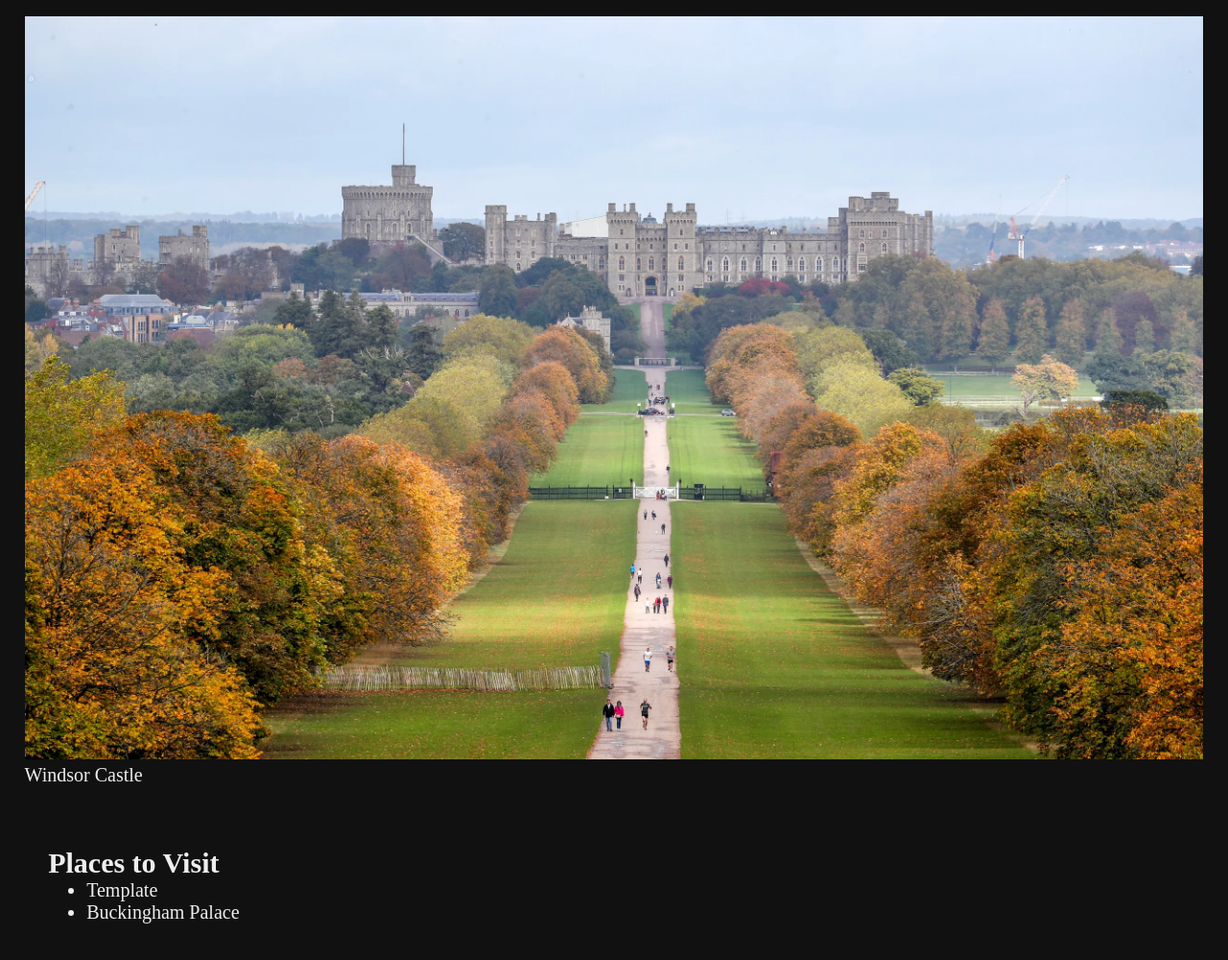
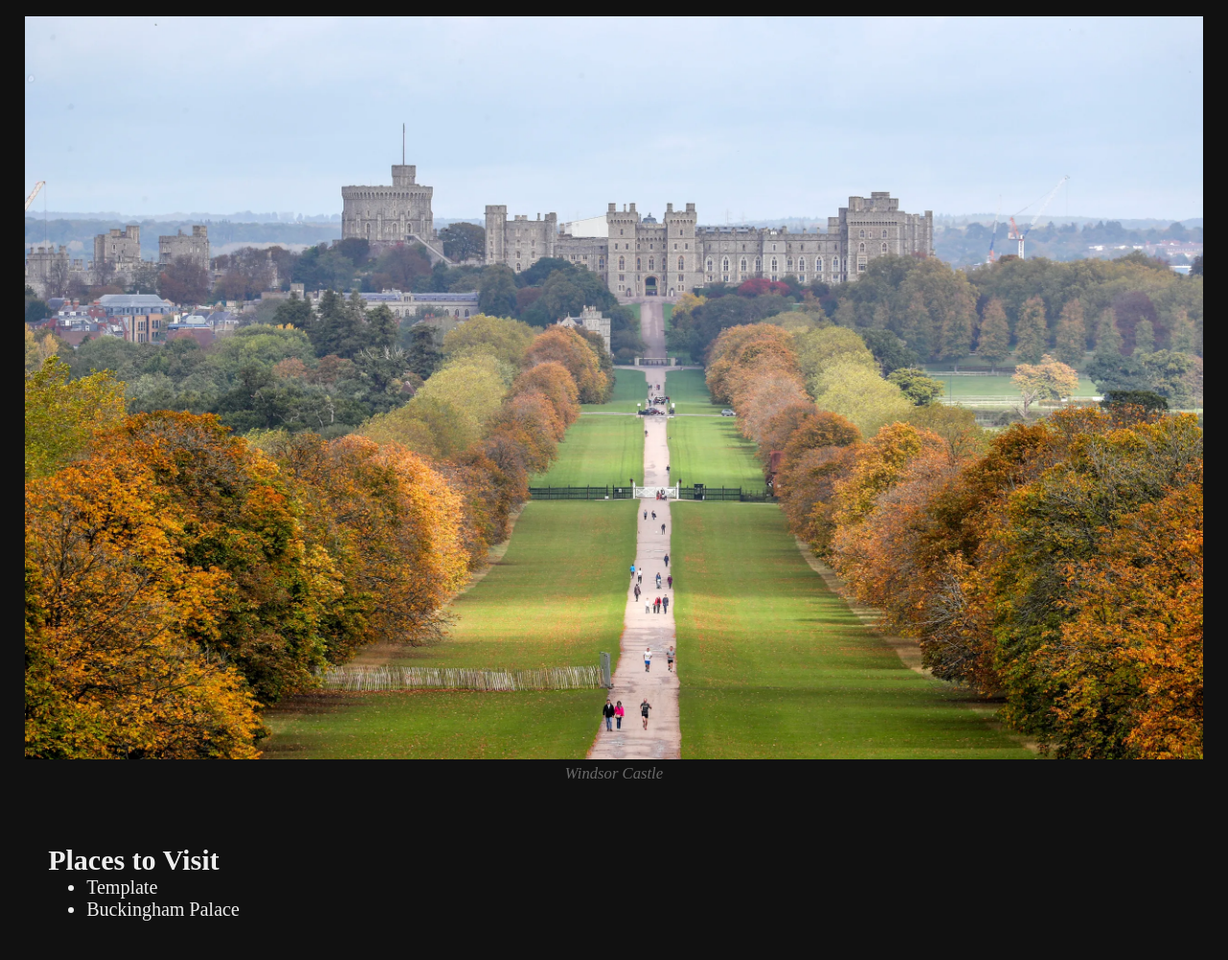
Before and after one commit to shahmilav/LondonTrip2022, a plain HTML site: page index.html in a window 1280 px wide. Shown: the part 94-1094 px from the top of the page at 96% size. Drawn offline with Linux system fonts and the light colour scheme; a web font is replaced by a local one.

Commit message:
Add styles
Caption style was added for image captions. Table style was added for tables

```diff
--- a/src/style.css
+++ b/src/style.css
@@ -1,3 +1,4 @@
+/* Adobe Garamond Pro (Reg, Bold + Italics) */
 @import url("https://use.typekit.net/tyo1mgs.css");
 
 * {
@@ -44,3 +45,15 @@ a, a:visited {
 a:hover, a:active {
     color: crimson;
 }
+
+#caption {
+    font-style: italic;
+    text-align: center;
+    color: dimgrey;
+    font-size: smaller;
+}
+
+table {
+    width: 100%;
+    font-style: italic;
+}
```
Lines whose indentation alone changed are shown as unchanged.
